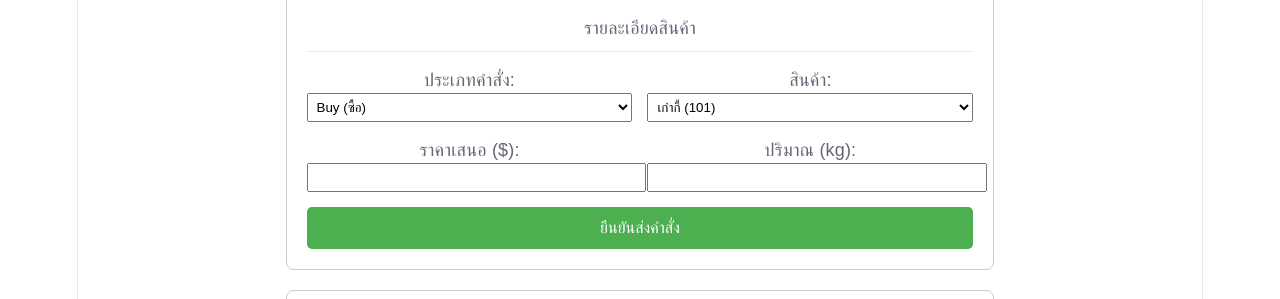
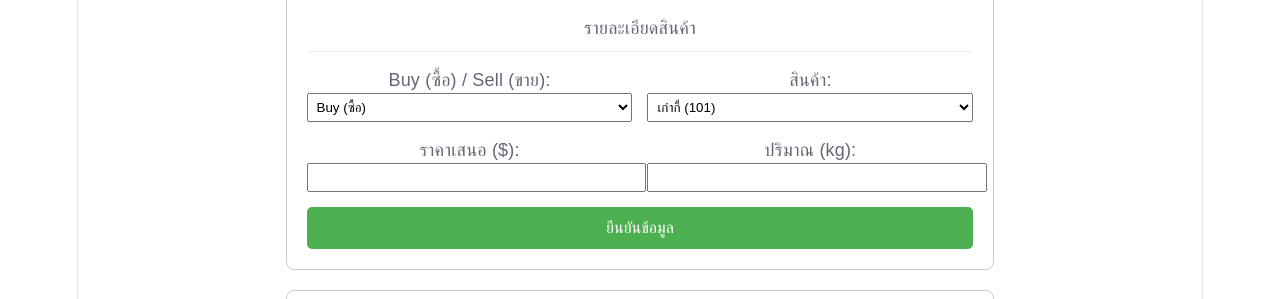
Before and after one commit to tiwwongsakron/-, a React app in the folder frontend/: page / in a window 1280 px wide. Shown: the part 332-631 px from the top of the page. Built offline with nearby package versions, Linux system fonts and the light colour scheme; no server answers; the HTML template or start-up script is replaced by a standard one.

Commit message:
Update App.jsx

```diff
--- a/frontend/src/App.jsx
+++ b/frontend/src/App.jsx
@@ -146,7 +146,7 @@ function App() {
 
           <div style={{ gridColumn: '1 / -1', borderBottom: '1px solid #eee', paddingBottom: '10px', marginTop: '10px' }}><strong>รายละเอียดสินค้า</strong></div>
           <div>
-            <label>ประเภทคำสั่ง: </label><br/>
+            <label>Buy (ซื้อ) / Sell (ขาย): </label><br/>
             <select name="order_type_id" value={formData.order_type_id} onChange={handleChange} style={{ width: '100%', padding: '5px' }}>
               <option value={1}>Buy (ซื้อ)</option><option value={2}>Sell (ขาย)</option>
             </select>
@@ -160,7 +160,7 @@ function App() {
           </div>
           <div><label>ราคาเสนอ ($): </label><br/><input type="number" step="0.01" name="price" value={formData.price} onChange={handleChange} required style={{ width: '100%', padding: '5px' }} /></div>
           <div><label>ปริมาณ (kg): </label><br/><input type="number" name="volume" value={formData.volume} onChange={handleChange} required style={{ width: '100%', padding: '5px' }} /></div>
-          <button type="submit" style={{ gridColumn: '1 / -1', padding: '12px', backgroundColor: '#4CAF50', color: 'white', border: 'none', borderRadius: '5px', cursor: 'pointer', fontSize: '16px' }}>ยืนยันส่งคำสั่ง</button>
+          <button type="submit" style={{ gridColumn: '1 / -1', padding: '12px', backgroundColor: '#4CAF50', color: 'white', border: 'none', borderRadius: '5px', cursor: 'pointer', fontSize: '16px' }}>ยืนยันข้อมูล</button>
         </form>
       </div>
 
```
